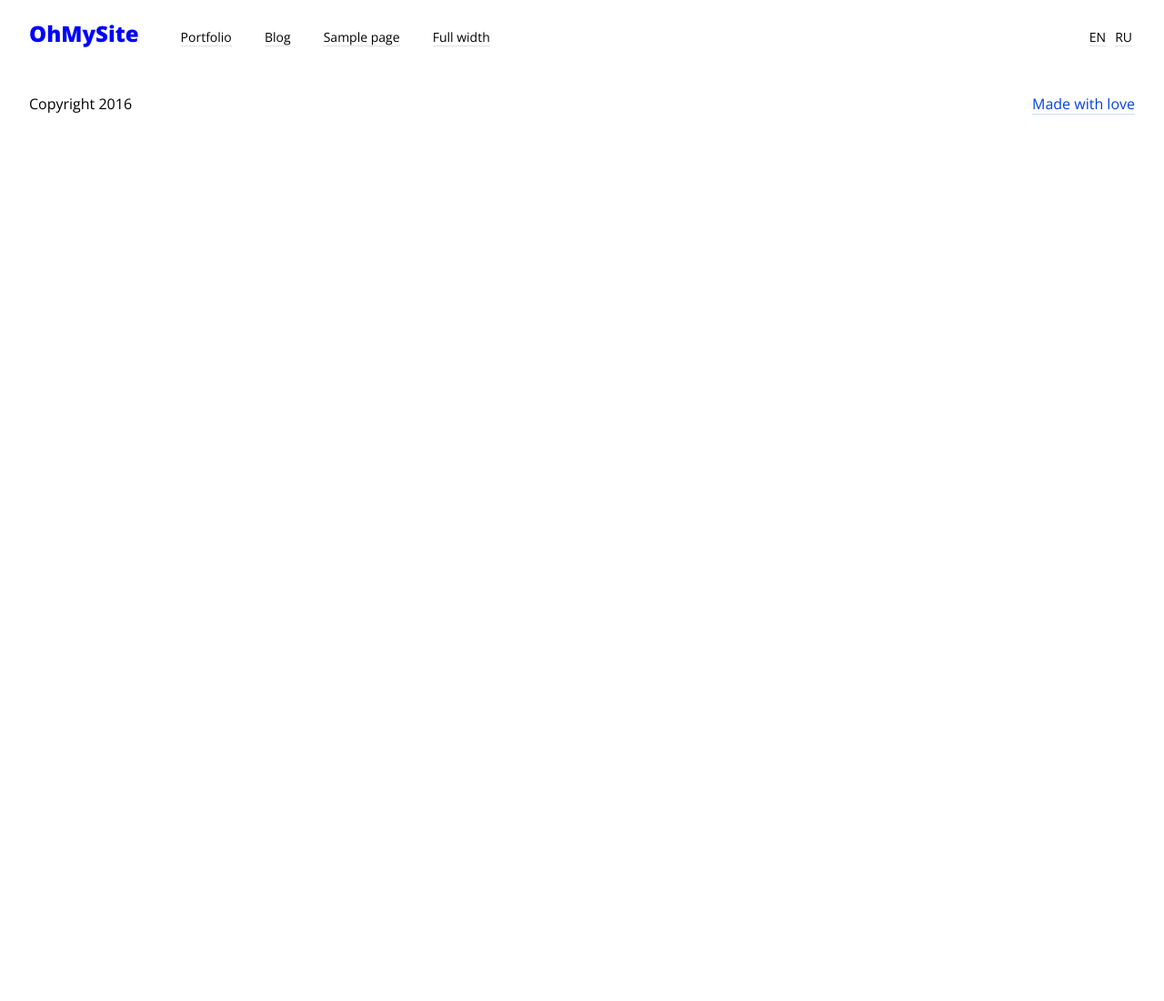
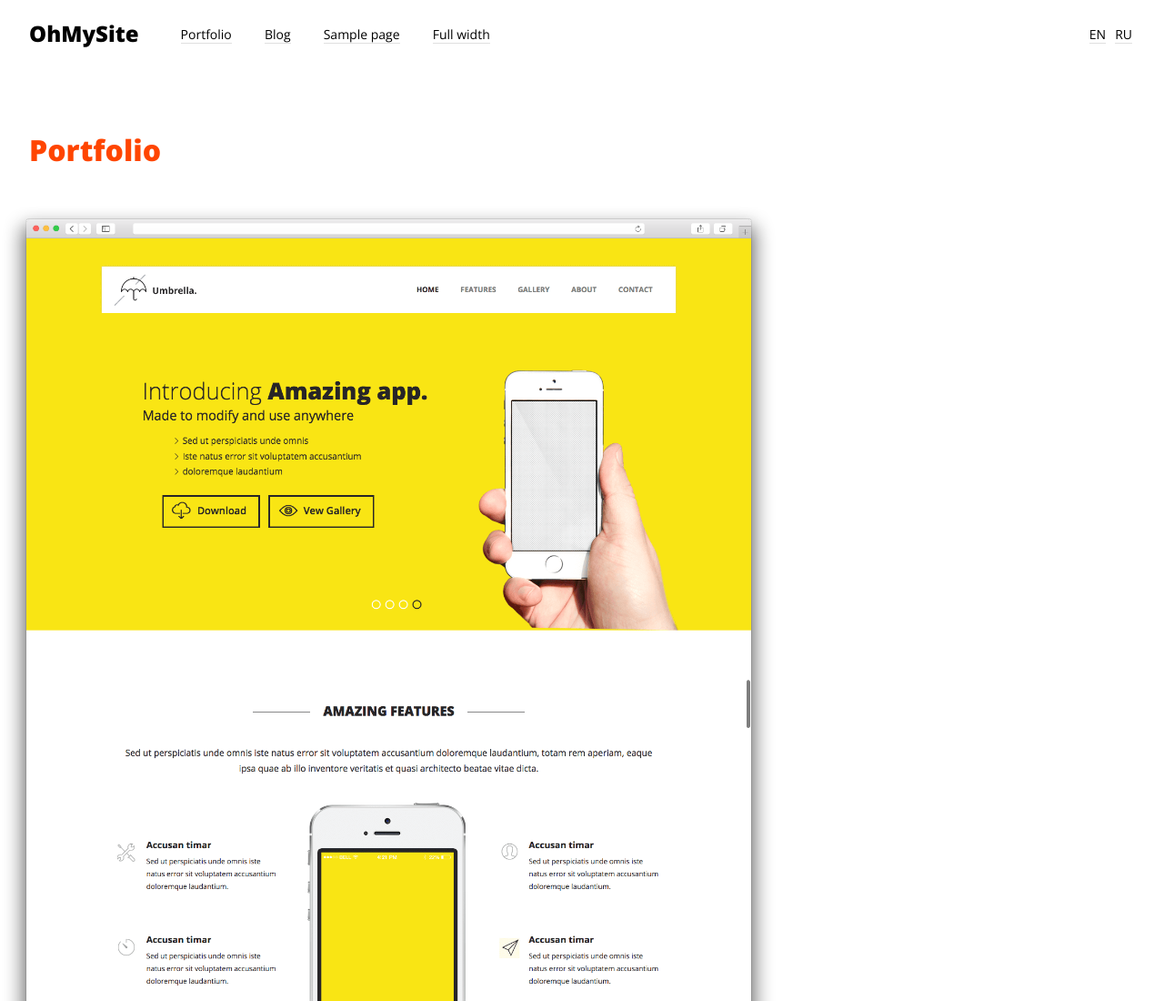
Before and after one commit to vladbesson/ohmysite-html-template, a website: page source/portfolio-item.html in a window 1280 px wide. Shown: the top 1100 px of the page at 91% size. Before the commit the page ends 800 px from the top, so only its background shows below. Drawn offline with nearby package versions, Linux system fonts and the light colour scheme; files that its build step writes are made by us from their sources.

Commit message:
ADD: portfilo

```diff
--- a/source/portfolio-item.html
+++ b/source/portfolio-item.html
@@ -1,7 +1,23 @@
 //= parts/header.html
 
 <main>
+    <div class="page portfolio-item">
+        <div class="page__wrapper">
+            <header class="page__header">
+                <h1 class="page__title">Portfolio</h1>
+            </header>
 
+            <div class="portfolio-item__wrapper clearfix">
+                <div class="portfolio-item__left">
+                    <img src="img/work1.png" alt="">
+                </div>
+
+                <div class="portfolio-item__right">
+
+                </div>
+            </div>
+        </div>
+    </div>
 </main>
 
 //= parts/footer.html
--- a/source/sass/components/_components.scss
+++ b/source/sass/components/_components.scss
@@ -7,5 +7,6 @@
 @import "about-me";
 @import "home-content";
 @import "recent-blog-posts";
+@import "portfolio-item";
 @import "page";
 @import "portfolio";
--- a/source/sass/components/_page-header.scss
+++ b/source/sass/components/_page-header.scss
@@ -8,7 +8,7 @@
     float: left;
     margin-right: 30px;
     a {
-      color: $blue;
+      color: black;
       text-decoration: none;
       font-weight: 900;
       font-size: 24px;
@@ -21,12 +21,12 @@
   &__menu {
     float: left;
     position: relative;
-    top: 4px;
+    top: 1px;
   }
   &__lang {
     float: right;
     position: relative;
-    top: 4px;
+    top: 1px;
     li {
       display: inline-block;
       padding: 6px 2px;
--- a/source/sass/components/_page.scss
+++ b/source/sass/components/_page.scss
@@ -1,11 +1,13 @@
 .page {
+  padding-top: 70px;
   &__wrapper {
     @extend .wrapper;
   }
   &__header {
-
+    margin-bottom: 40px;
   }
   &__title {
-
+    color: orangered;
+    font-weight: 900;
   }
 }
--- /dev/null
+++ b/source/sass/components/_portfolio-item.scss
@@ -0,0 +1,13 @@
+.portfolio-item {
+  &__left {
+    float: left;
+    width: 70%;
+    img {
+      margin-left: -30px;
+    }
+  }
+  &__right {
+    float: left;
+    width: 30%;
+  }
+}
```
Also changed, not shown: source/img/work1.png (added).
